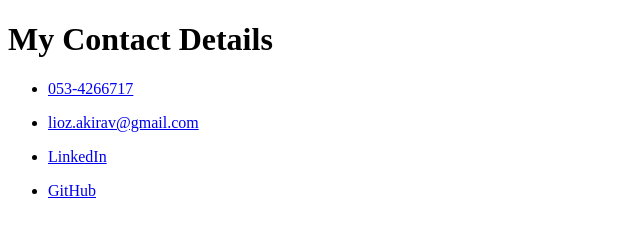
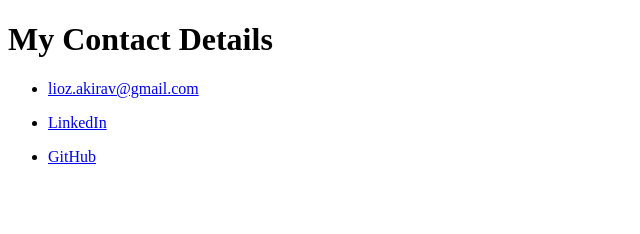
Before and after one commit to Lioo7/CV, a plain HTML site: page contact-me.html in a window 1280 px wide. Shown: the whole page, without its empty margins (0-640 px from the left). Drawn offline with Linux system fonts and the light colour scheme.

Commit message:
Update contact-me.html

```diff
--- a/contact-me.html
+++ b/contact-me.html
@@ -9,9 +9,9 @@
 <body>
   <h1>My Contact Details</h1>
   <ul>
-    <li>
-      <p><a href="tel:+972534266717">053-4266717</a></p>
-    </li>
+<!--     <li>
+      <p><a href="tel:+972***">***</a></p>
+    </li> -->
     <li>
       <p><a href="mailto:lioz.akirav@gmail.com">lioz.akirav@gmail.com</a>
       </p>
```
